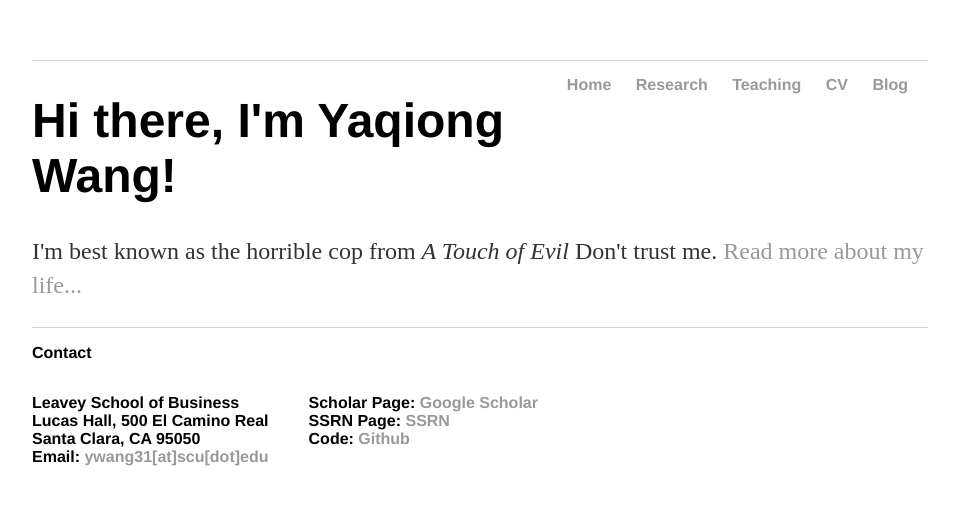
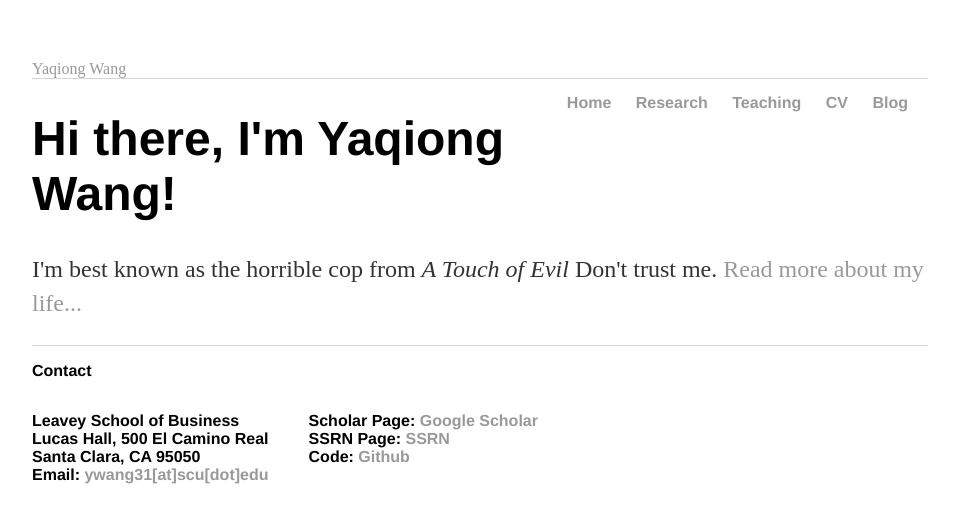
Before and after one commit to YaqiongWang/PersonalWeb, a Jekyll site: the page built from index.html, in a window 1280 px wide. Shown: the top 523 px of the page, without its empty margins (160-1119 px from the left). Built offline with Jekyll 4.4.1, drawn with Linux system fonts in a browser that asks for light colours.

Commit message:
Update default.html

```diff
--- a/_layouts/default.html
+++ b/_layouts/default.html
@@ -6,6 +6,8 @@
 		<link rel="stylesheet" type="text/css" href="/css/main.css">
 	</head>
 	<body>
+		<div class = "headwrap">
+		<a class = "pagetitle" href="/">Yaqiong Wang</a>
 		<nav>
     		<ul>
         		<li><a href="/">Home</a></li>
@@ -15,6 +17,7 @@
         		<li><a href="/blog">Blog</a></li>
     		</ul>
 		</nav>
+		</div>
 		<div class="container">
 
 			{{ content }}
```
